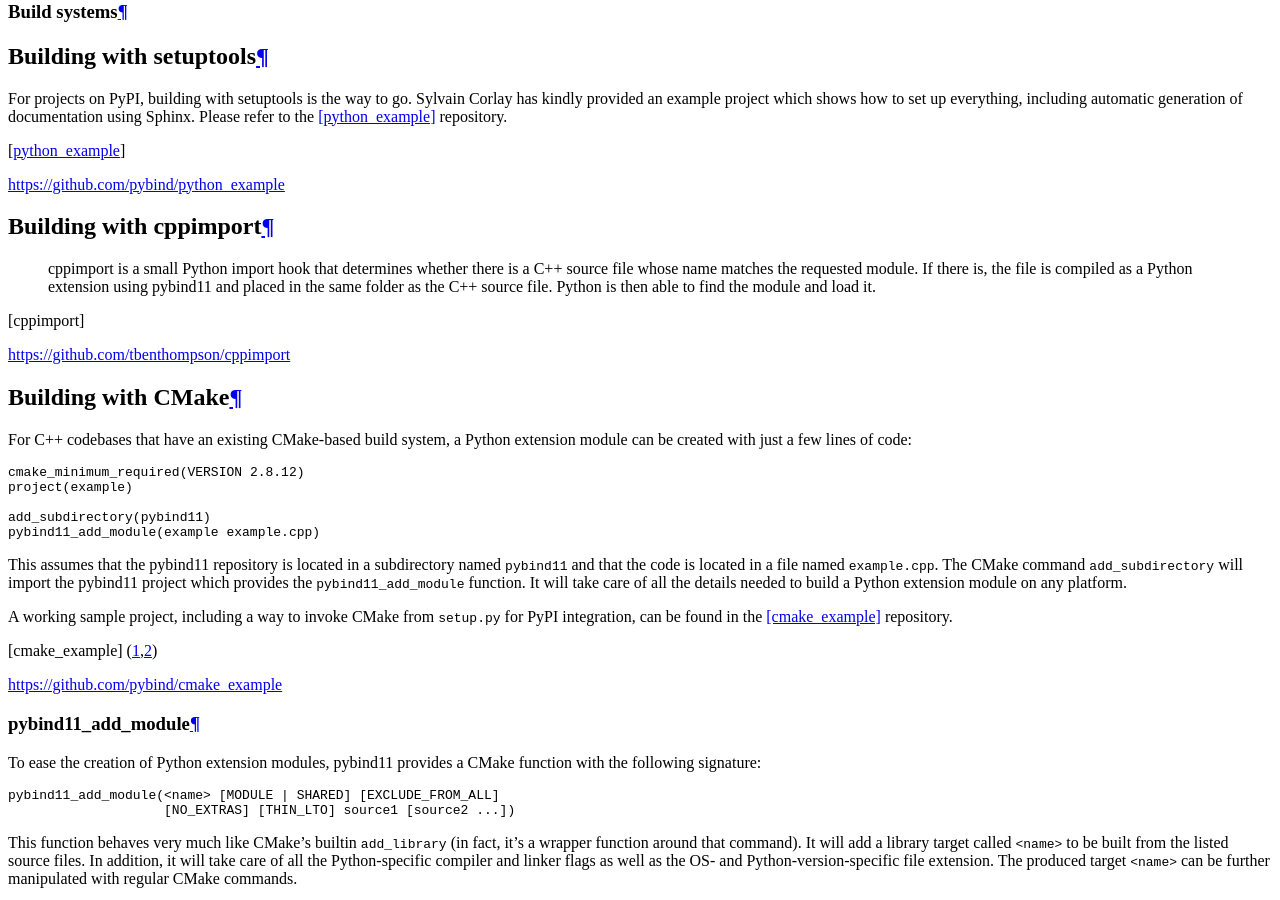
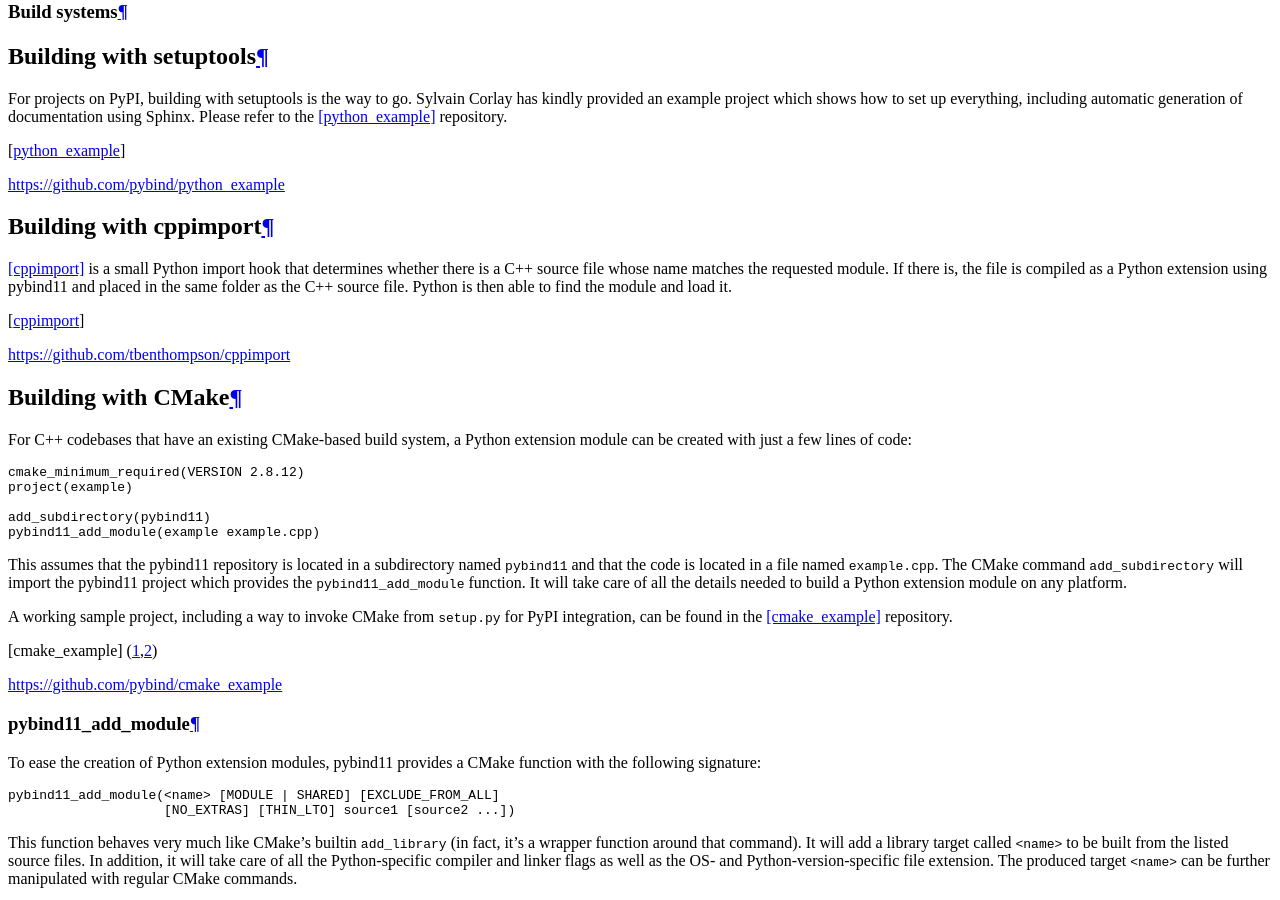
Before and after one commit to pybind/pybind11, a Sphinx documentation site: the page built from docs/compiling.rst, in a window 1280 px wide and 900 px high, scrolled down 839 px. Built offline with Sphinx 7.4.7 and the Read the Docs theme 2.0.0, drawn with Linux system fonts in a browser that asks for light colours.

```diff
--- a/docs/compiling.rst
+++ b/docs/compiling.rst
@@ -14,10 +14,10 @@ the [python_example]_ repository.
 Building with cppimport
 ========================
 
- cppimport is a small Python import hook that determines whether there is a C++
- source file whose name matches the requested module. If there is, the file is
- compiled as a Python extension using pybind11 and placed in the same folder as
- the C++ source file. Python is then able to find the module and load it.
+[cppimport]_ is a small Python import hook that determines whether there is a C++
+source file whose name matches the requested module. If there is, the file is
+compiled as a Python extension using pybind11 and placed in the same folder as
+the C++ source file. Python is then able to find the module and load it.
 
 .. [cppimport] https://github.com/tbenthompson/cppimport
 
--- a/docs/conf.py
+++ b/docs/conf.py
@@ -314,13 +314,13 @@ highlight_language = 'cpp'
 
 
 def generate_doxygen_xml(app):
-    build_dir = '.build'
+    build_dir = os.path.join(app.confdir, '.build')
     if not os.path.exists(build_dir):
         os.mkdir(build_dir)
 
     try:
         subprocess.call(['doxygen', '--version'])
-        retcode = subprocess.call(['doxygen'])
+        retcode = subprocess.call(['doxygen'], cwd=app.confdir)
         if retcode < 0:
             sys.stderr.write("doxygen error code: {}\n".format(-retcode))
     except OSError as e:
```
Also changed, not shown: .travis.yml, 1 other file.
